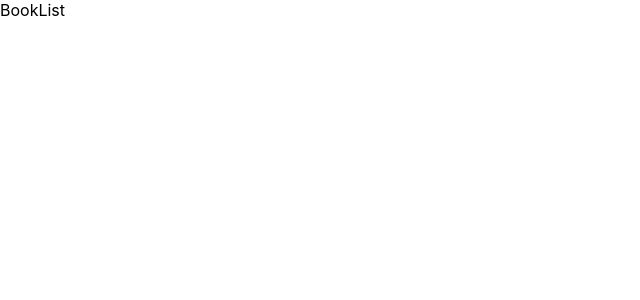
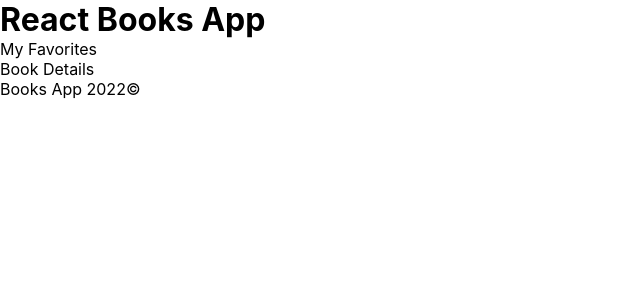
Before and after one commit to Gracelaura/phase2-Book-App-Project, a React (Create React App) app: page /book/1 in a window 1280 px wide. Shown: the top 300 px of the page, without its empty margins (0-640 px from the left). Built offline with nearby package versions, Linux system fonts and the light colour scheme.

Commit message:
Added styling

```diff
--- a/src/App.js
+++ b/src/App.js
@@ -3,15 +3,19 @@ import {Routes, Route} from "react-router-dom"
 import BookList from './components/BookList';
 import BookDetails from './components/BookDetails';
 import Navbar from './components/Navbar';
+import Footer from './components/Footer';
+import Favorites from './components/Favorites';
 
 function App() {
   return (
     <div className="App">
+      <Navbar />
       <Routes>
         <Route path="/" element={<BookList />} />
-        <Route path="/book/:id" element={<BookList />} />
-        <Route path="/" element={<BookList />} />
+        <Route path="/book/:id" element={<BookDetails />} />
+        <Route path="/favorites" element={<Favorites />} />
       </Routes>
+      <Footer />
     </div>
   );
 }
--- a/src/components/BookList.js
+++ b/src/components/BookList.js
@@ -2,9 +2,9 @@ import React from "react";
 import "../App"
 
 function BookList() {
-    return(
-        <div>BookList</div>
-    )
+    return<div>BookList</div>
+
+
 }
 
 export default BookList
--- a/src/components/Favorites.js
+++ b/src/components/Favorites.js
@@ -3,7 +3,7 @@ import "../App";
 
 
 function Favorites() {
-
+    return <div>Favorites</div>
 }
 
 export default Favorites
--- a/src/components/Footer.js
+++ b/src/components/Footer.js
@@ -4,7 +4,7 @@ import "../App"
 function Footer() {
     return(
         <div className="footer">
-            <p>Books App</p>
+            <p>Books App 2022&copy;</p>
         </div>
     )
 }
```
